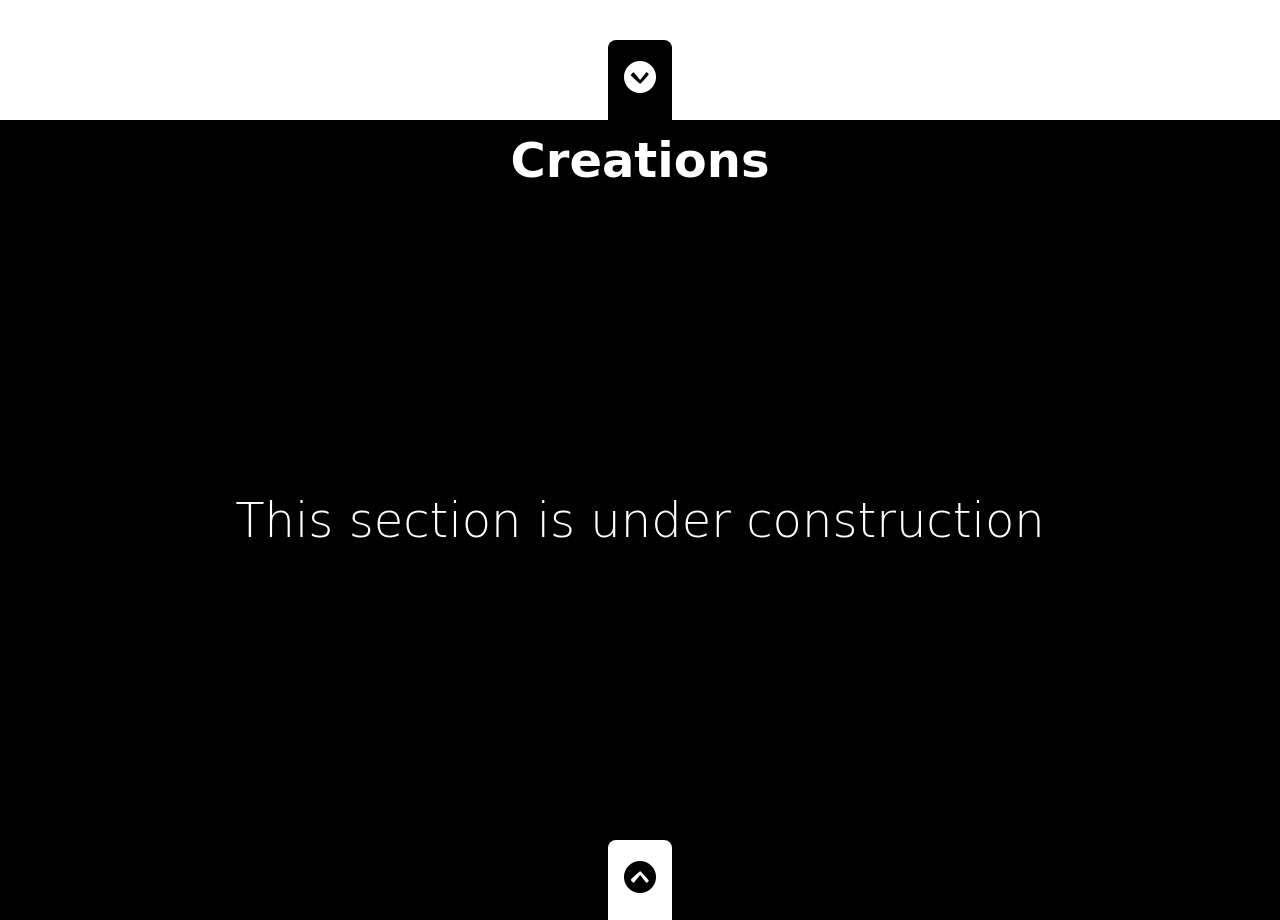
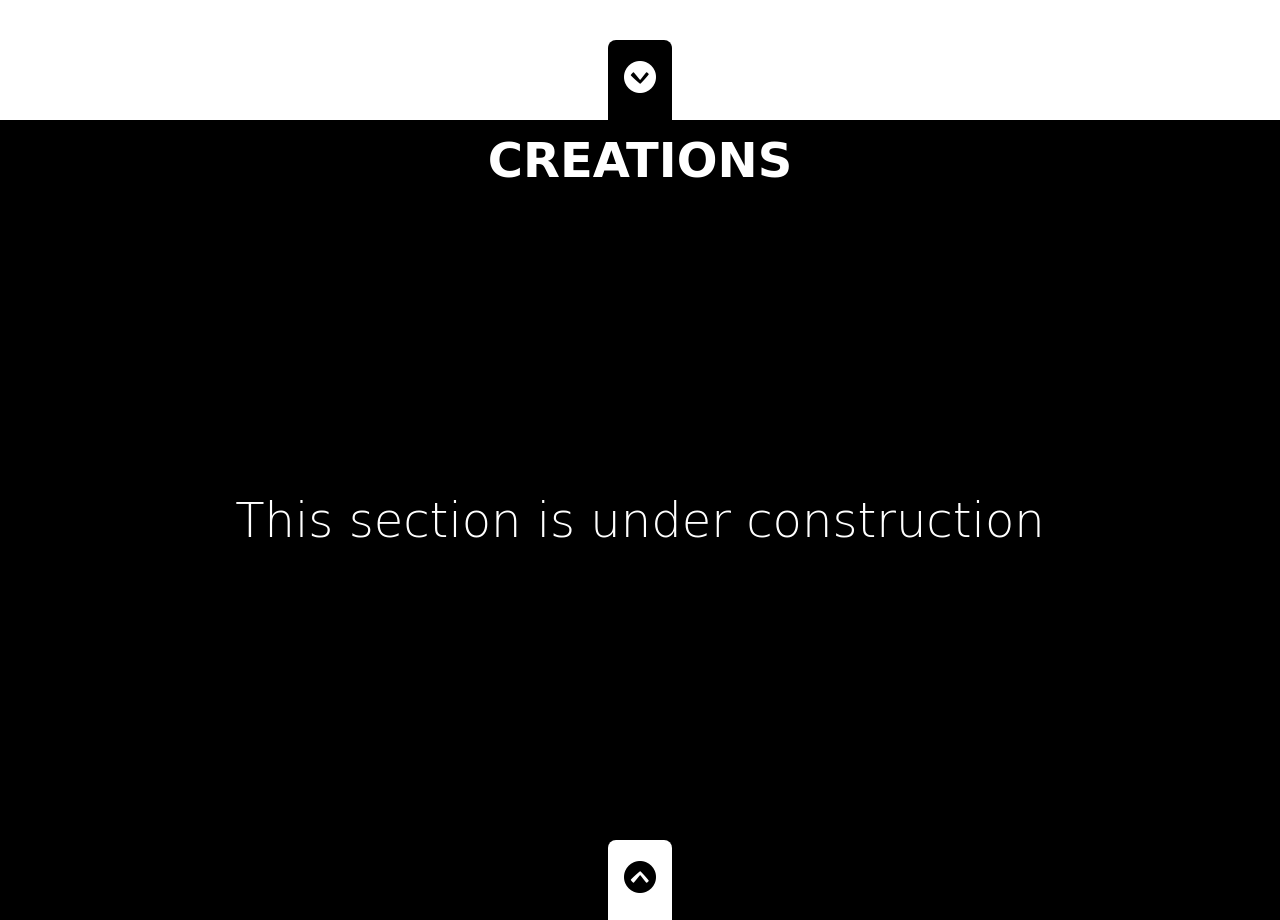
Before and after one commit to israfr/website, a plain HTML site: page index.html in a window 1280 px wide. Shown: the part 1480-2400 px from the top of the page. Drawn offline with Linux system fonts and the light colour scheme; files whose address does not match are found by name; a web font is replaced by a local one.

Commit message:
Update index.html

```diff
--- a/index.html
+++ b/index.html
@@ -77,7 +77,7 @@
     <section id="creations">
         <div class="title__creations__container">
             <div class="title__creations">
-                <h1>Creations</h1>
+                <h1>CREATIONS</h1>
             </div>
         </div>
 
```
